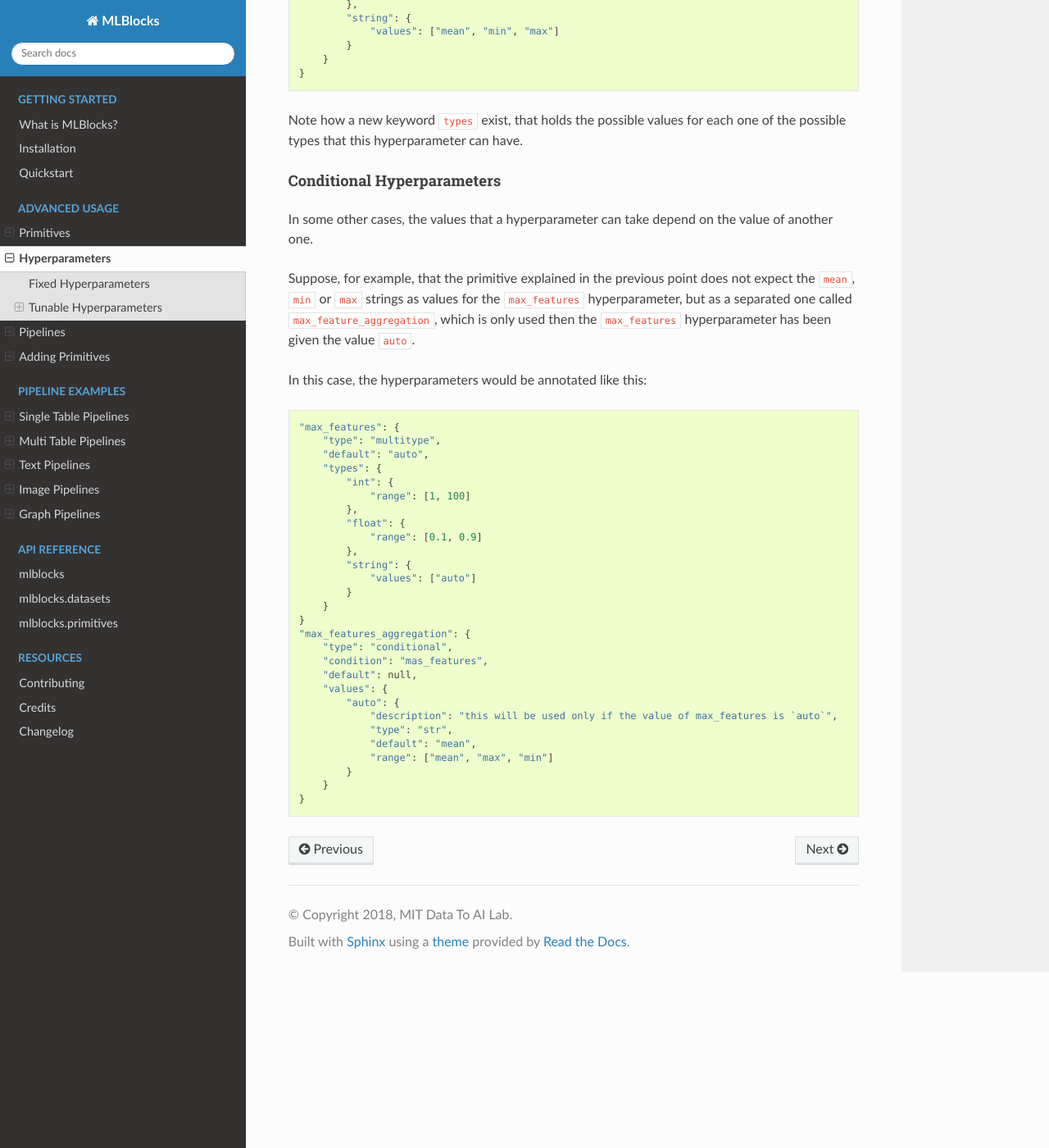
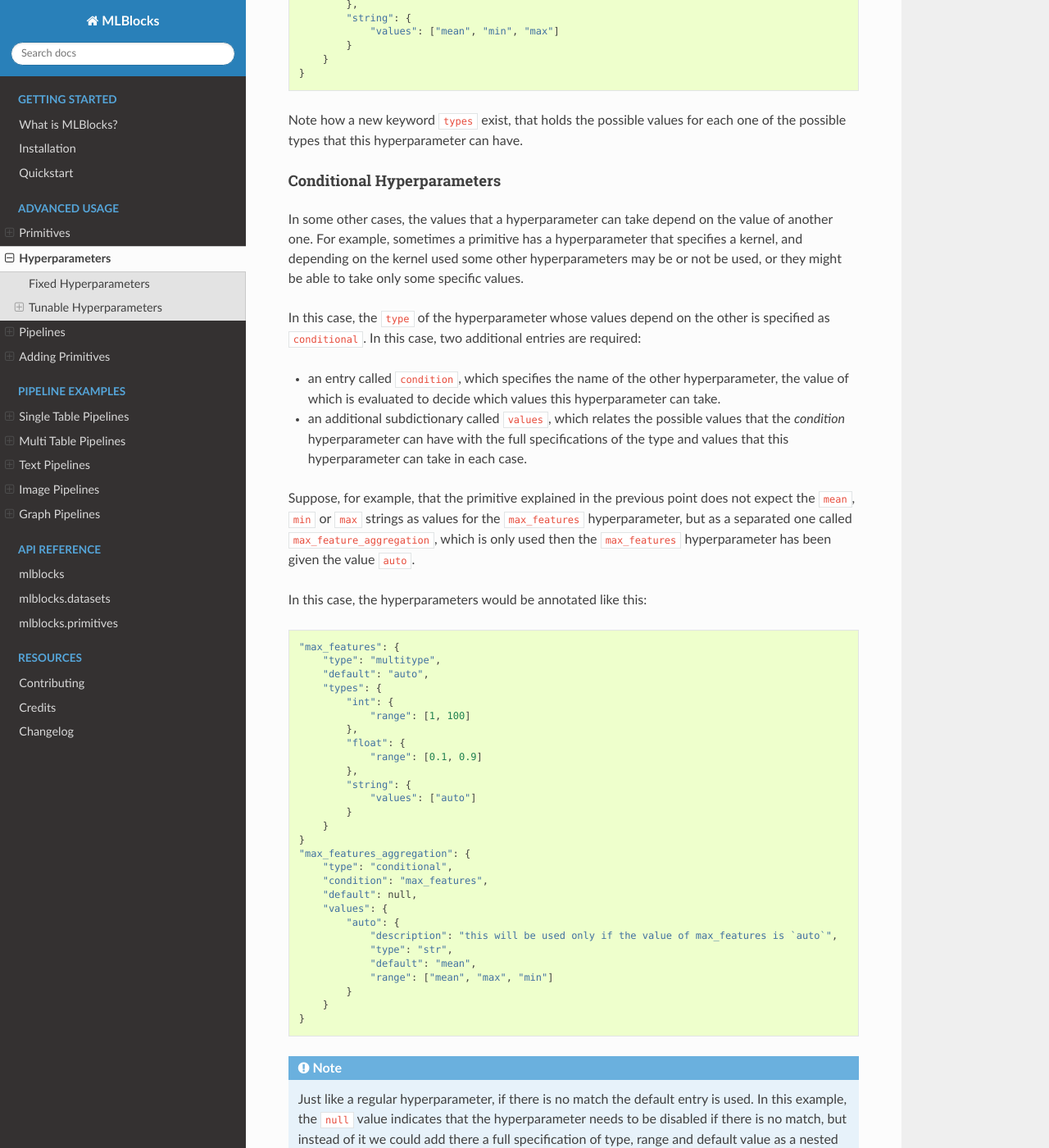
Before and after one commit to MLBazaar/MLBlocks, a Sphinx documentation site: the page built from docs/advanced_usage/hyperparameters.rst, in a window 1280 px wide and 1400 px high, scrolled down 3239 px. Shown: the whole window at 82% size. Built offline with Sphinx 7.4.7 and the Read the Docs theme 2.0.0, drawn with Linux system fonts in a browser that asks for light colours; some of the changed text lies outside the part shown.

Commit message:
Changed slightly the behavior of the conditional hyperparameters. Also include docs

```diff
--- a/docs/advanced_usage/hyperparameters.rst
+++ b/docs/advanced_usage/hyperparameters.rst
@@ -165,6 +165,19 @@ Conditional Hyperparameters
 
 In some other cases, the values that a hyperparameter can take depend on the value of another
 one.
+For example, sometimes a primitive has a hyperparameter that specifies a kernel, and depending
+on the kernel used some other hyperparameters may be or not be used, or they might be able
+to take only some specific values.
+
+In this case, the ``type`` of the hyperparameter whose values depend on the other is specified
+as ``conditional``.
+In this case, two additional entries are required:
+
+* an entry called ``condition``, which specifies the name of the other hyperparameter, the value
+  of which is evaluated to decide which values this hyperparameter can take.
+* an additional subdictionary called ``values``, which relates the  possible values that the
+  `condition` hyperparameter can have with the full specifications of the type and values that
+  this hyperparameter can take in each case.
 
 Suppose, for example, that the primitive explained in the previous point does not expect
 the ``mean``, ``min`` or ``max`` strings as values for the ``max_features`` hyperparameter,
@@ -190,7 +203,7 @@ In this case, the hyperparameters would be annotated like this::
     }
     "max_features_aggregation": {
         "type": "conditional",
-        "condition": "mas_features",
+        "condition": "max_features",
         "default": null,
         "values": {
             "auto": {
@@ -202,6 +215,10 @@ In this case, the hyperparameters would be annotated like this::
         }
     }
 
+.. note:: Just like a regular hyperparameter, if there is no match the default entry is used.
+          In this example, the ``null`` value indicates that the hyperparameter needs to be
+          disabled if there is no match, but instead of it we could add there a full specification
+          of type, range and default value as a nested dictionary to be used by default.
 
 .. _JSON Annotations: primitives.html#json-annotations
 .. _MLPrimitives: https://github.com/HDI-Project/MLPrimitives
```
Also changed, not shown: 2 other files.
